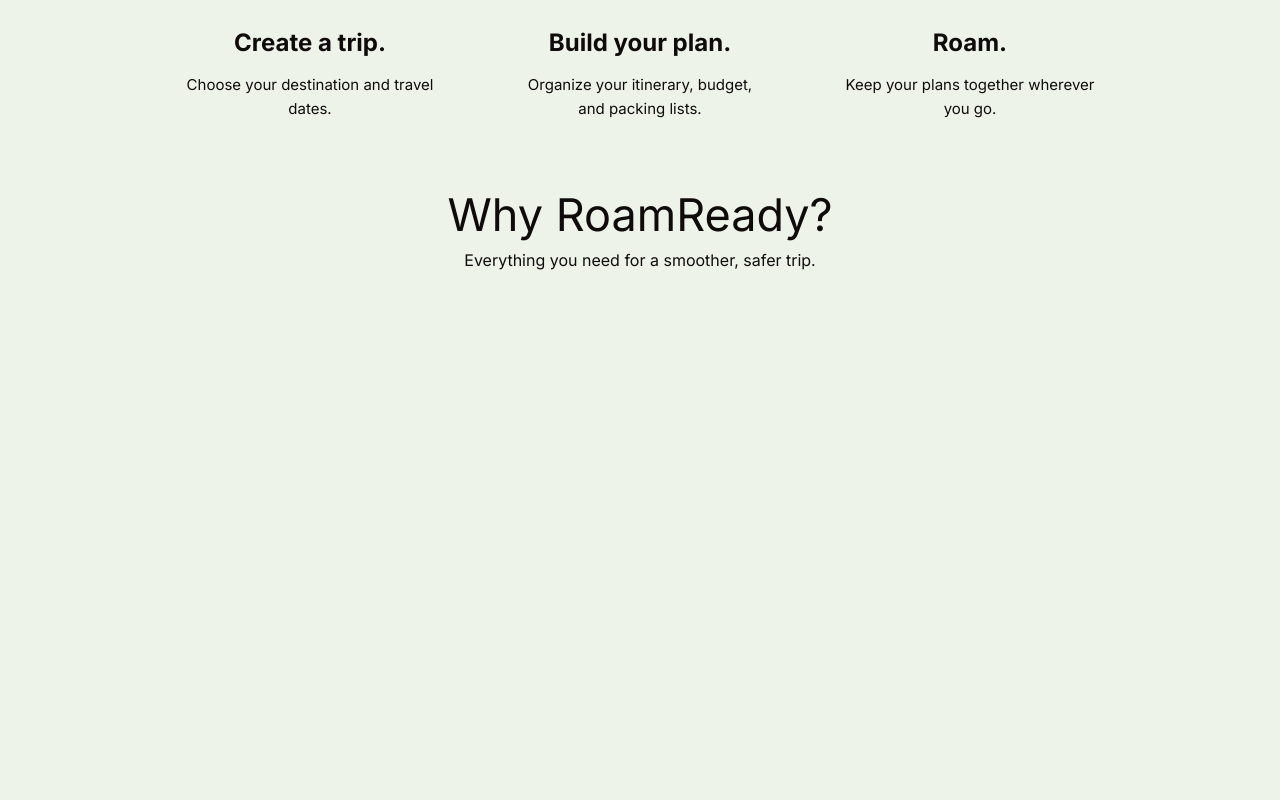
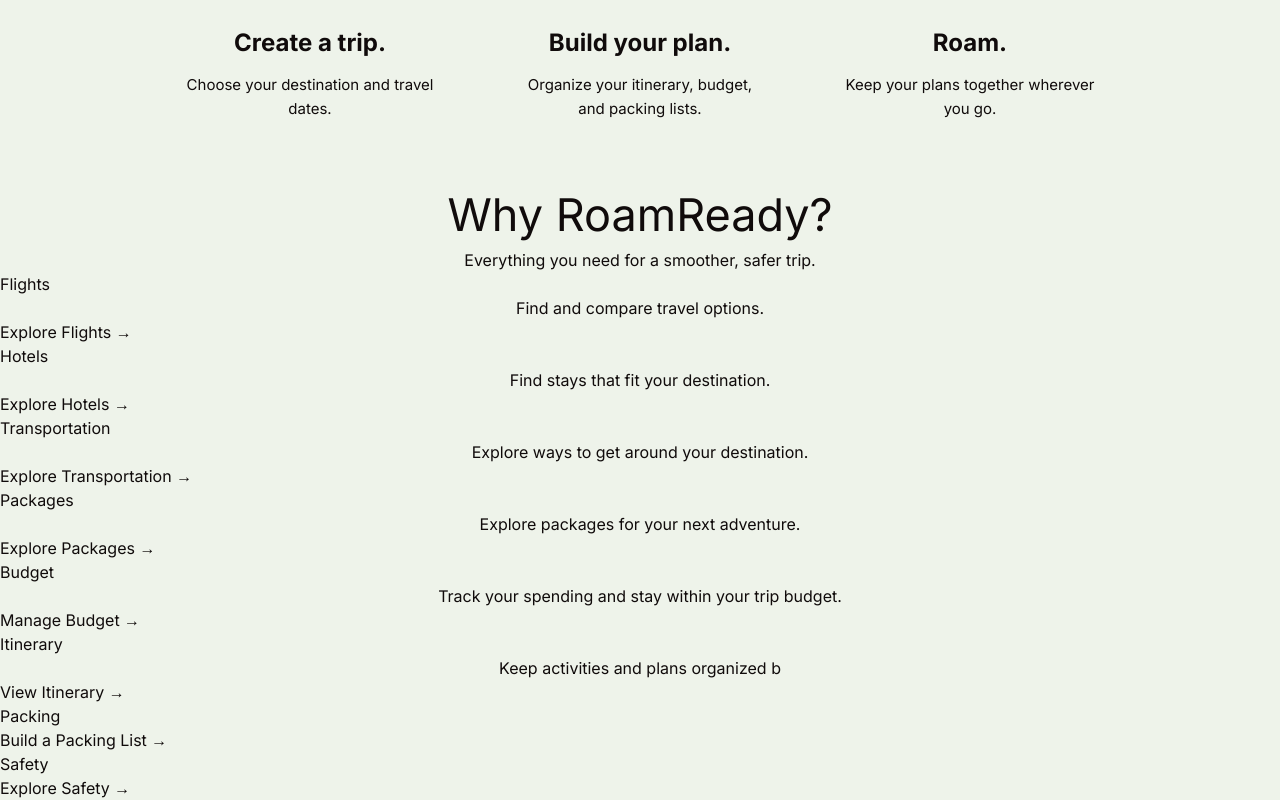
Before and after one commit to PeterKimberley/RoamReady, a Next.js app: page / in a window 1280 px wide. Shown: the part 792-1592 px from the top of the page. Before the commit the page ends 1064 px from the top, so only its background shows below. Built offline with nearby package versions, Linux system fonts and the light colour scheme.

Commit message:
Update why-roamready section

```diff
--- a/src/app/page.tsx
+++ b/src/app/page.tsx
@@ -59,27 +59,85 @@
         <div className="feature-grid">
           <article className="feature-card">
             {/* <img src="" alt=""/>*/}
+            {/*flights not fights lol */}
             <div className="feature-content">
-              <h3></h3>
-              <p></p>
-              <Link href=""></Link>
+              <h3>Flights</h3>
+              <p>Find and compare travel options.</p>
+              <Link href="/flights">Explore Flights →</Link>
             </div>
           </article>
 
-        {/*flights not fights lol */}
         {/*Hotels*/}
+        <article className="feature-card">
+            {/* <img src="" alt=""/>*/}
+            <div className="feature-content">
+              <h3>Hotels</h3>
+              <p>Find stays that fit your destination.</p>
+              <Link href="">Explore Hotels  →</Link>
+            </div>
+          </article>
+
         {/*Transportation*/}
+        <article className="feature-card">
+            {/* <img src="" alt=""/>*/}
+            <div className="feature-content">
+              <h3>Transportation</h3>
+              <p>Explore ways to get around your destination.</p>
+              <Link href="">Explore Transportation  →</Link>
+            </div>
+          </article>
+
         {/*Packages*/}
+        <article className="feature-card">
+            {/* <img src="" alt=""/>*/}
+            <div className="feature-content">
+              <h3>Packages</h3>
+              <p>Explore packages for your next adventure.</p>
+              <Link href="">Explore Packages  →</Link>
+            </div>
+          </article>
+
         {/*Budget*/}
+        <article className="feature-card">
+            {/* <img src="" alt=""/>*/}
+            <div className="feature-content">
+              <h3>Budget</h3>
+              <p>Track your spending and stay within your trip budget.</p>
+              <Link href="">Manage Budget →</Link>
+            </div>
+          </article>
+
         {/*Itinerary*/}
+        <article className="feature-card">
+            {/* <img src="" alt=""/>*/}
+            <div className="feature-content">
+              <h3>Itinerary</h3>
+              <p>Keep activities and plans organized b</p>
+              <Link href="">View Itinerary →</Link>
+            </div>
+          </article>
+
         {/*Packing*/}
+        <article className="feature-card">
+            {/* <img src="" alt=""/>*/}
+            <div className="feature-content">
+              <h3>Packing</h3>
+              <p></p>
+              <Link href="">Build a Packing List →</Link>
+            </div>
+          </article>
+
         {/*Safety*/}
+        <article className="feature-card">
+            {/* <img src="" alt=""/>*/}
+            <div className="feature-content">
+              <h3>Safety</h3>
+              <p></p>
+              <Link href="">Explore Safety →</Link>
+            </div>
+          </article>
 
         </div>
-
-
-
-
       </section>
 
       {/* Ready to Start your adventure */}
```
